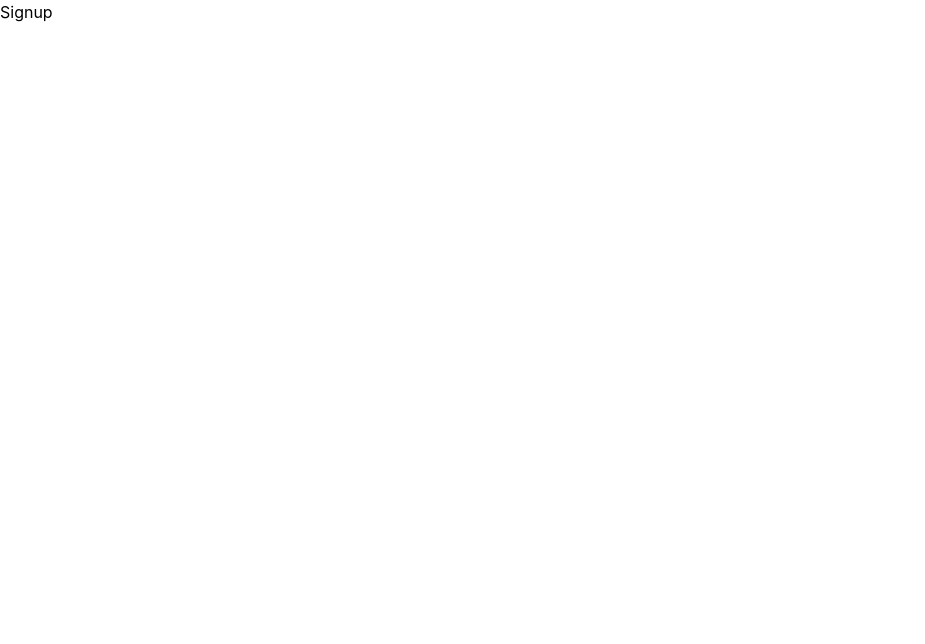
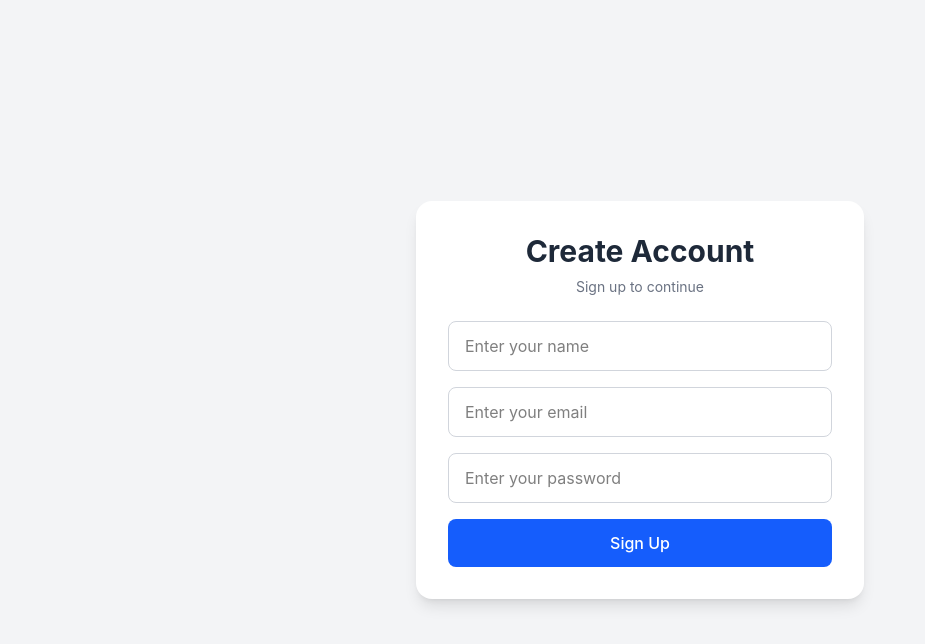
Before and after one commit to bistpramod/eCommerceStore-fullstack, a React app in the folder frontend/: page /signup in a window 1280 px wide. Shown: the top 644 px of the page, without its empty margins (0-925 px from the left). Built offline with nearby package versions, Linux system fonts and the light colour scheme; the HTML template or start-up script is replaced by a standard one.

Commit message:
frontend and backedn connected

```diff
--- /dev/null
+++ b/frontend/src/api/Axios.jsx
@@ -0,0 +1,7 @@
+import axios from "axios"
+const api = axios.create({
+    baseURL:'http://localhost:5002/api',
+
+})
+
+export default api;
--- a/frontend/src/pages/Signup.jsx
+++ b/frontend/src/pages/Signup.jsx
@@ -1,9 +1,96 @@
 import React from 'react'
+import { useState } from 'react'
+import api from '../api/Axios'
+const Signup = () => {
+    const [form, setForm] = useState({
+        name: "",
+        email: "",
+        password: ""
 
-function Signup() {
-  return (
-    <div>Signup</div>
-  )
+    })
+    const [msg, setMsg] = useState("")
+    const handleChange = async (e) => {
+        setForm(
+            {
+                ...form,
+                [e.target.name]: e.target.value //* target name is changed to value on handlechange
+            }
+        )
+
+    }
+    const handleSubmit = async (e) => {
+        e.preventDefault()
+        try {
+            const response = await api.post("/auth/signup", form)
+            setMsg(response.data.message)
+        }
+        catch (error) {
+            setMsg(error.response?.data?.message || "something went wrong")
+        }
+    }
+    return (
+        <>
+            <div className="flex min-h-screen items-center justify-center bg-gray-100 px-4">
+  <div className="w-full max-w-md rounded-2xl bg-white p-8 shadow-lg">
+    <h2 className="mb-2 text-center text-3xl font-bold text-gray-800">
+      Create Account
+    </h2>
+
+    <p className="mb-6 text-center text-sm text-gray-500">
+      Sign up to continue
+    </p>
+
+    {/* Message */}
+    {msg && (
+      <div className="mb-4 rounded-md bg-blue-50 p-3 text-center text-sm font-medium text-blue-600">
+        {msg}
+      </div>
+    )}
+
+    <form onSubmit={handleSubmit} className="space-y-4">
+      <input
+        type="text"
+        name="name"
+        placeholder="Enter your name"
+        value={form.name}
+        onChange={handleChange}
+        className="w-full rounded-lg border border-gray-300 px-4 py-3 outline-none transition focus:border-blue-500 focus:ring-2 focus:ring-blue-200"
+        required
+      />
+
+      <input
+        type="email"
+        name="email"
+        placeholder="Enter your email"
+        value={form.email}
+        onChange={handleChange}
+        className="w-full rounded-lg border border-gray-300 px-4 py-3 outline-none transition focus:border-blue-500 focus:ring-2 focus:ring-blue-200"
+        required
+      />
+
+      <input
+        type="password"
+        name="password"
+        placeholder="Enter your password"
+        value={form.password}
+        onChange={handleChange}
+        className="w-full rounded-lg border border-gray-300 px-4 py-3 outline-none transition focus:border-blue-500 focus:ring-2 focus:ring-blue-200"
+        required
+      />
+
+      <button
+        type="submit"
+        className="w-full rounded-lg bg-blue-600 py-3 font-medium text-white transition hover:bg-blue-700"
+      >
+        Sign Up
+      </button>
+    </form>
+  </div>
+</div>
+
+        </>
+    )
 }
 
+
 export default Signup
```
Also changed, not shown: 2 other files (tests, documents, lock files or other folders).
